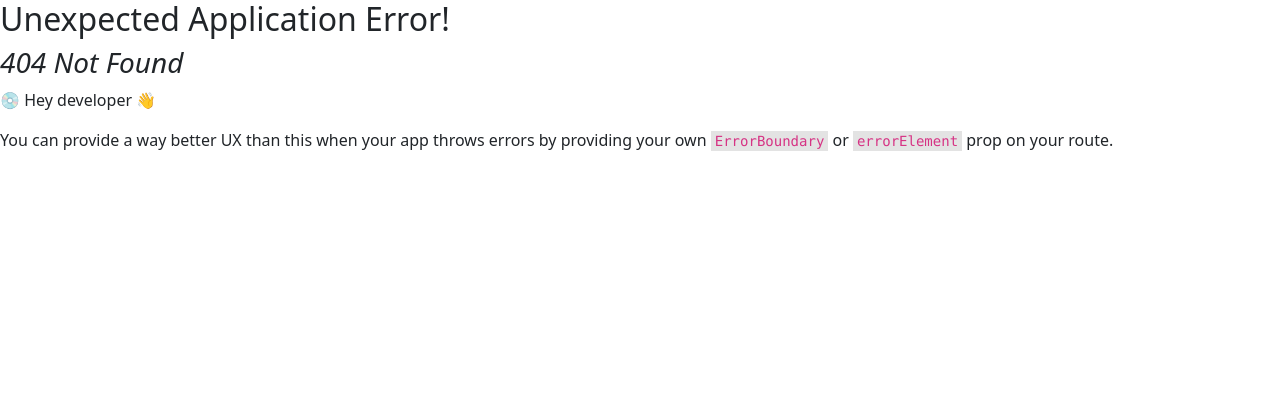
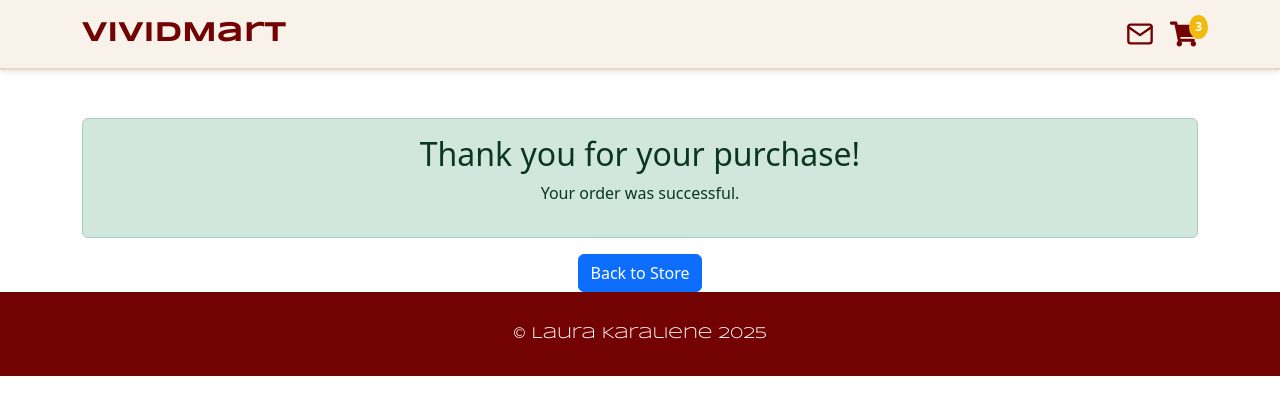
Before and after one commit to LauraKaraliene/Vividmart-JS-Frameworks, a React (Vite) app: page /checkout-success in a window 1280 px wide. Before the commit this address had no page. Shown: the top 414 px of the page. Built offline with nearby package versions, Linux system fonts and the light colour scheme.

Commit message:
adds simple checkout-success-page layout

```diff
--- a/src/pages/CheckoutSuccess.jsx
+++ b/src/pages/CheckoutSuccess.jsx
@@ -0,0 +1,19 @@
+import React from "react";
+import { Link } from "react-router-dom";
+import "bootstrap/dist/css/bootstrap.min.css";
+
+const CheckoutSuccess = () => {
+  return (
+    <div className="container text-center mt-5">
+      <div className="alert alert-success">
+        <h2>Thank you for your purchase!</h2>
+        <p>Your order was successful.</p>
+      </div>
+      <Link to="/" className="btn btn-primary">
+        Back to Store
+      </Link>
+    </div>
+  );
+};
+
+export default CheckoutSuccess;
--- a/src/routes/index.jsx
+++ b/src/routes/index.jsx
@@ -3,6 +3,7 @@ import MainLayout from "../layouts/MainLayout.jsx";
 import App from "../App.jsx";
 import Cart from "../pages/Cart.jsx";
 import Contact from "../pages/Contact.jsx";
+import CheckoutSuccess from "../pages/CheckoutSuccess.jsx";
 
 const router = createBrowserRouter([
   {
@@ -21,6 +22,10 @@ const router = createBrowserRouter([
         path: "contact",
         element: <Contact />,
       },
+      {
+        path: "checkout-success",
+        element: <CheckoutSuccess />,
+      },
     ],
   },
 ]);
--- a/src/styles/_variables.scss
+++ b/src/styles/_variables.scss
@@ -1,11 +1,9 @@
-// $secondary-color: #007bff;
-// $accent-color: #ffc107;
-// $primary-color: #8e44ad;
-// $background-color: #f8f9fa;
-// $text-color: #343a40;
-
 $secondary-color: #d3774d;
 $accent-color: #f2b90f;
 $primary-color: #730202;
 $background-color: #f8f2eb;
 $text-color: #231814;
+
+$alert-success-bg: $accent-color;
+$alert-success-text: $text-color;
+$alert-success-border: darken($secondary-color, 10%);
```
